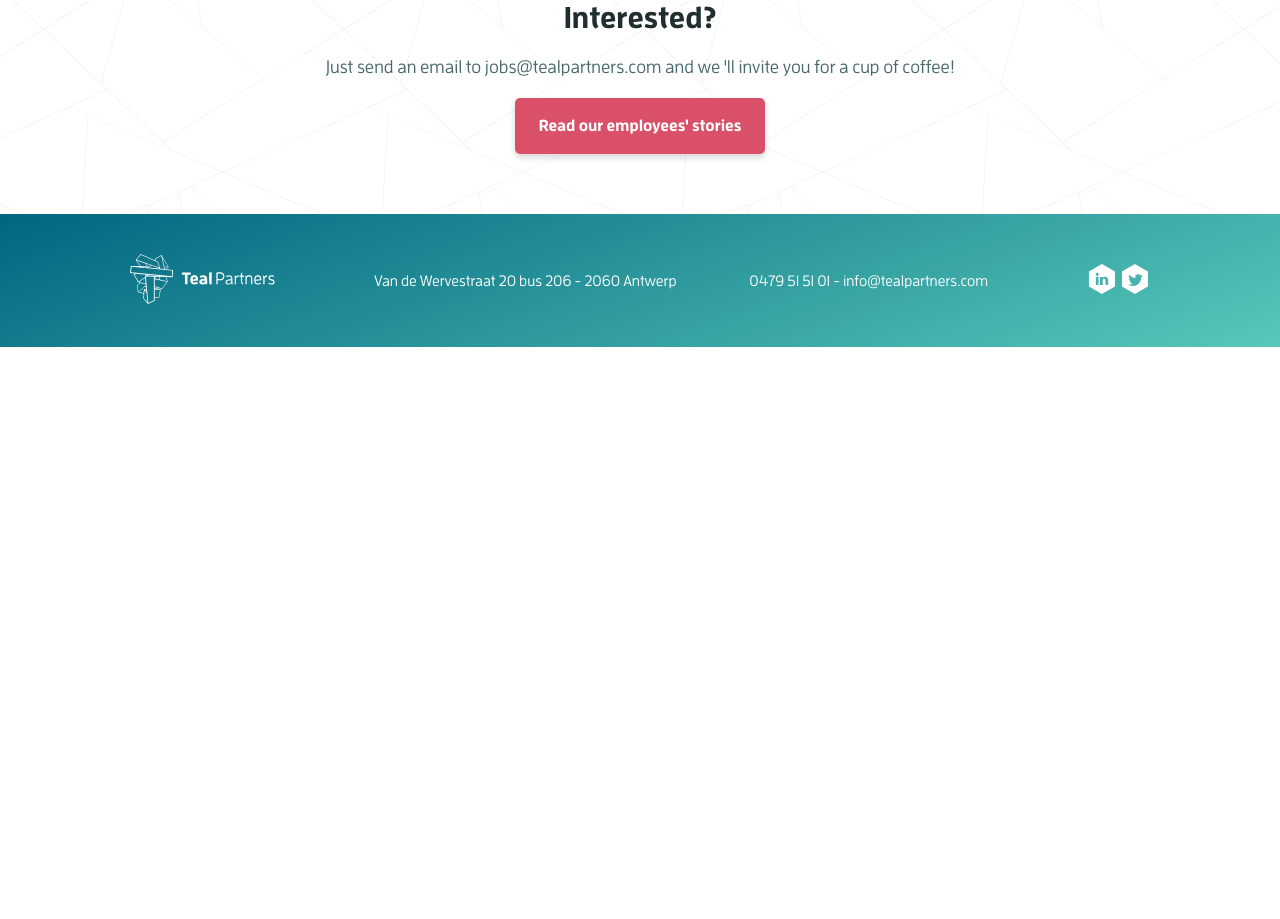
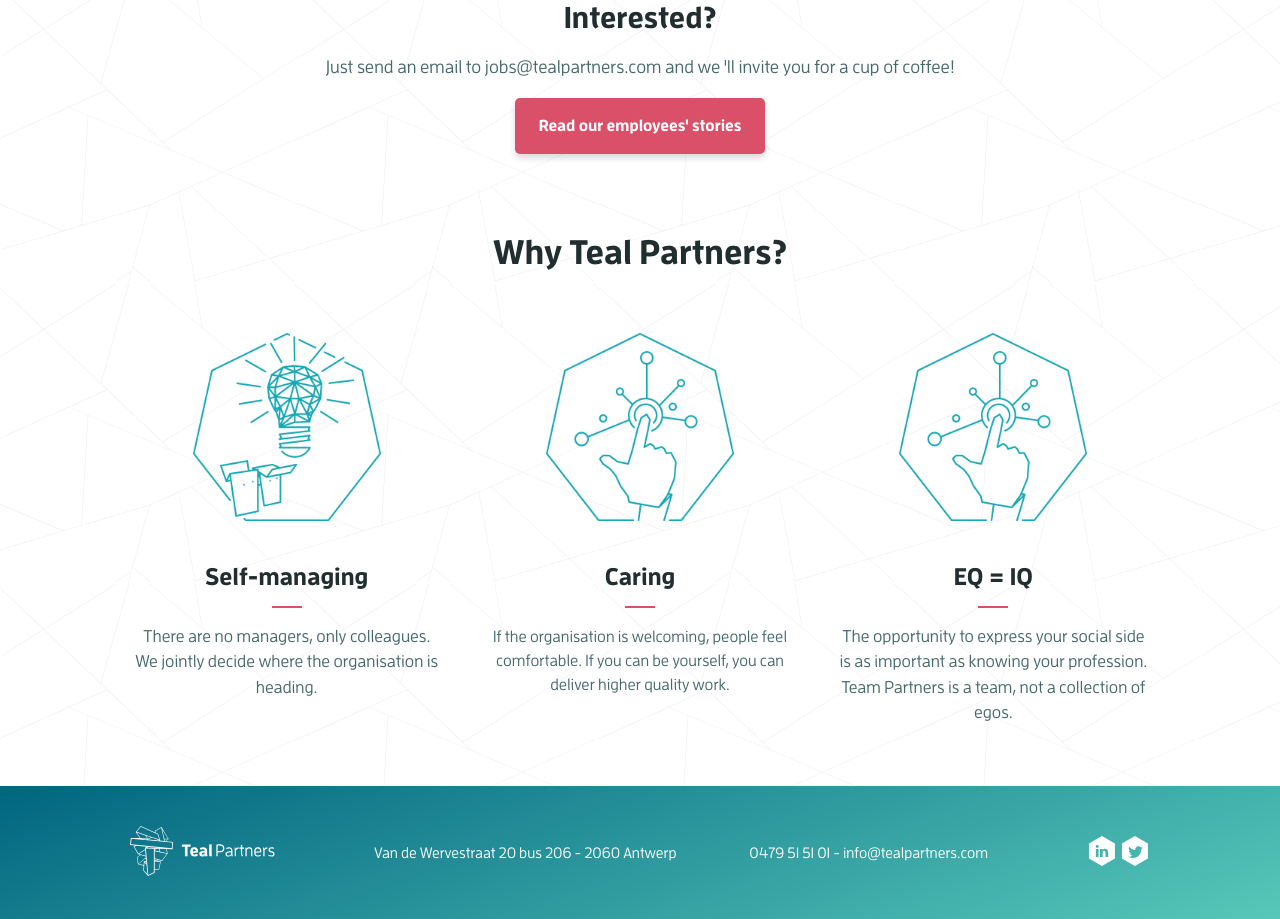
Before and after one commit to tealpartners/website, a plain HTML site: page static/careers.html in a window 1280 px wide. Shown: the part 1217-2136 px from the top of the page. Before the commit the page ends 1564 px from the top, so only its background shows below. Drawn offline with nearby package versions, Linux system fonts and the light colour scheme; files that its build step writes are made by us from their sources.

Commit message:
joblist init

```diff
--- a/scss/_careers.scss
+++ b/scss/_careers.scss
@@ -72,3 +72,14 @@
 .career__link{
   align-self: end;
 }
+
+
+
+.career__jobslist-container{
+
+}
+.career__lobslist__item{
+  max-width: 600px;
+  border: 2px solid rgba(0,0,0,0.1);
+
+}
--- a/scss/_general.scss
+++ b/scss/_general.scss
@@ -24,6 +24,13 @@
   margin-top: 48px;
   @include for-size(desktop-up){
     margin-top:64px;
+  }
+}
+
+.mt-extralarge{
+  margin-top: 64px;
+  @include for-size(desktop-up){
+    margin-top:80px;
   }
 }
 
--- a/static/careers.html
+++ b/static/careers.html
@@ -95,12 +95,46 @@
                 We know each other's wages. Only when there is openness can you map out the future of the company together. Transparency engenders trust. When
                 personal goals are aligned with the goals of the organisation, beautiful things happen.
             </p>
+
+
             <div class="callout">
                 <h2 class="callout__title">Interested?</h2>
                 <p>Just send an email to jobs@tealpartners.com and we 'll invite you for a cup of coffee!</p>
                 <a class="button" href="blog/">Read our employees' stories</a>
             </div>
         </div>
+
+        <div class="about mt-large">
+            <h2 class="about__title mt-extralarge">
+                Why Teal Partners?
+            </h2>
+            <div class="about__list">
+                <div class="about__list__item">
+                    <div class="about__list__item__image"><img src="assets/img/line-symbols/rethinking_product.png" alt=""></div>
+                    <h3 class="about__list__item__title">Self-managing</h3>
+                    <p class="about__list__item__text">
+                        There are no managers, only colleagues. We jointly decide where the organisation is heading.
+                    </p>
+                </div>
+                <div class="about__list__item">
+                    <div class="about__list__item__image"><img src="assets/img/line-symbols/individual_ux.png" alt=""></div>
+                    <h3 class="about__list__item__title">Caring</h3>
+                    <p class="about__list__item__text">
+                        If the organisation is welcoming, people feel comfortable. If you can be yourself, you can deliver higher quality work.
+                    </p>
+                </div>
+                <div class="about__list__item">
+                    <div class="about__list__item__image"><img src="assets/img/line-symbols/individual_ux.png" alt=""></div>
+                    <h3 class="about__list__item__title">EQ = IQ</h3>
+                    <p class="about__list__item__text">
+                        The opportunity to express your social side is as important as knowing your profession. Team Partners is a team, not a
+                        collection of egos.
+                    </p>
+                </div>
+            </div>
+        </div>
+
+
     </div>
 
 </main>
```
